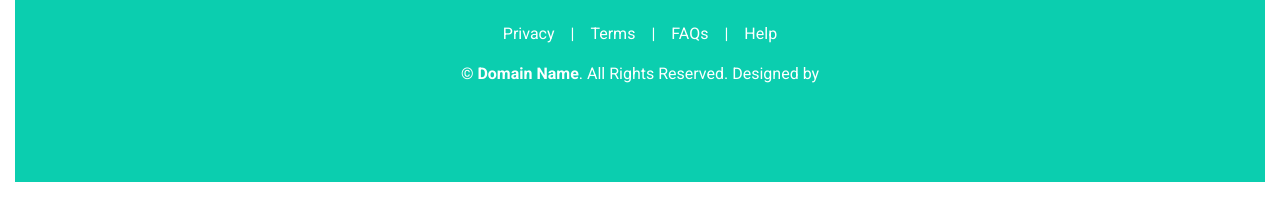
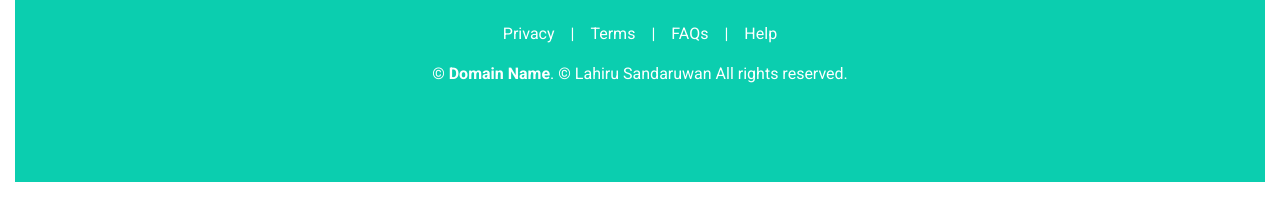
Before and after one commit to LSD-dew/Portfolio, a plain HTML site: page index.html in a window 1280 px wide. Shown: the part 5413-5633 px from the top of the page. Drawn offline with nearby package versions, Linux system fonts and the light colour scheme.

Commit message:
Update index.html

```diff
--- a/index.html
+++ b/index.html
@@ -587,7 +587,7 @@
                 <span class="px-3">|</span>
                 <a class="text-white" href="#">Help</a>
             </div>
-            <p class="m-0">&copy; <a class="text-white font-weight-bold" href="#">Domain Name</a>. All Rights Reserved. Designed by <a class="text-white font-weight-bold" href="https://htmlcodex.com"></a>
+            <p class="m-0">&copy; <a class="text-white font-weight-bold" href="#">Domain Name</a>. © Lahiru Sandaruwan All rights reserved. <a class="text-white font-weight-bold" href="https://htmlcodex.com"></a>
             </p>
         </div>
     </div>
```
